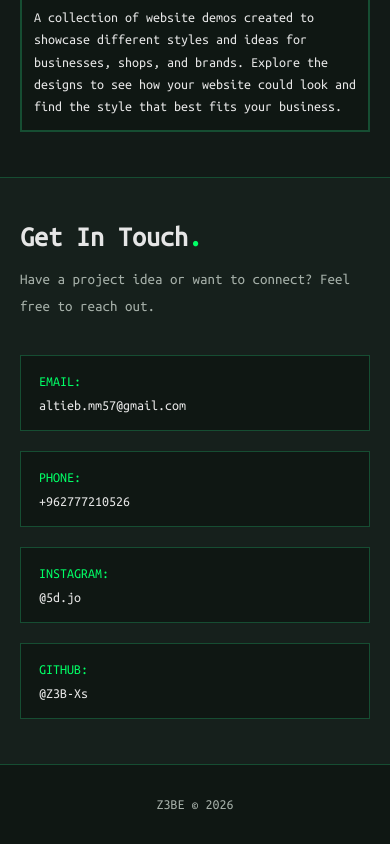
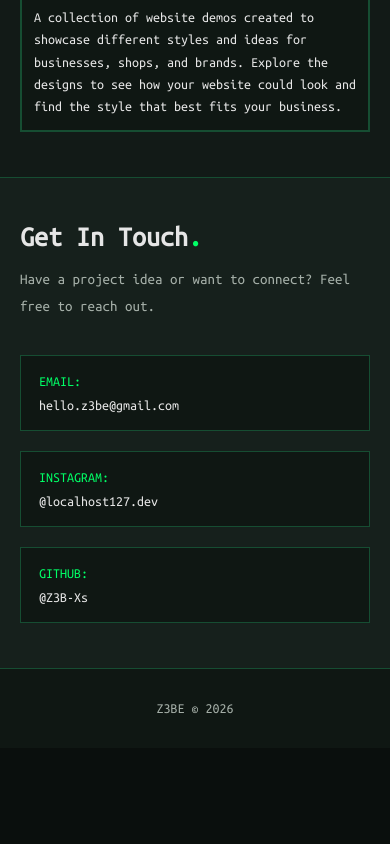
Before and after one commit to Z3B-Xs/Portfolio, a plain HTML site: page index.html in a window 390 px wide. Shown: the part 1682-2526 px from the top of the page. After the commit the page ends 2430 px from the top, so only its background shows below. Drawn offline with Linux system fonts and the light colour scheme.

Commit message:
Update portfolio contact email and Instagram; remove phone

```diff
--- a/index.html
+++ b/index.html
@@ -142,22 +142,15 @@
 
             <div class="contact-item">
                 <span class="contact-label">EMAIL:</span>
-                <a href="mailto:altieb.mm57@gmail.com">
-                    altieb.mm57@gmail.com
-                </a>
-            </div>
-
-            <div class="contact-item">
-                <span class="contact-label">PHONE:</span>
-                <a href="tel:+962777210526">
-                    +962777210526
+                <a href="mailto:hello.z3be@gmail.com">
+                    hello.z3be@gmail.com
                 </a>
             </div>
 
             <div class="contact-item">
                 <span class="contact-label">INSTAGRAM:</span>
-                <a href="https://instagram.com/5d.jo" target="_blank" rel="noopener noreferrer">
-                    @5d.jo
+                <a href="https://instagram.com/localhost127.dev" target="_blank" rel="noopener noreferrer">
+                    @localhost127.dev
                 </a>
             </div>
 
```
